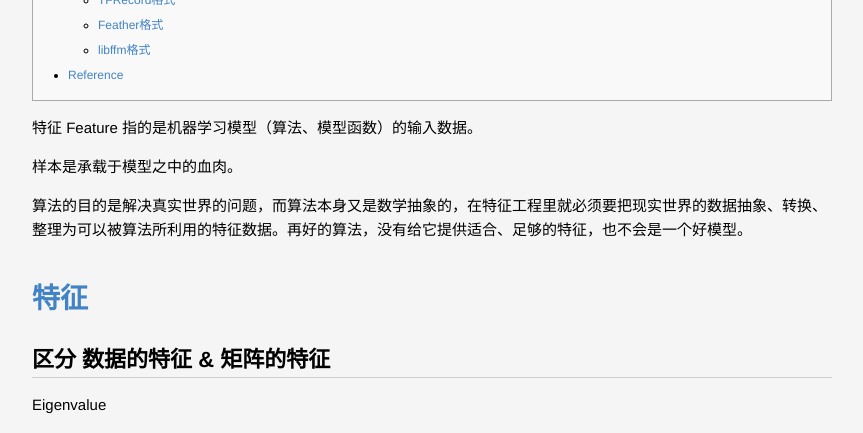
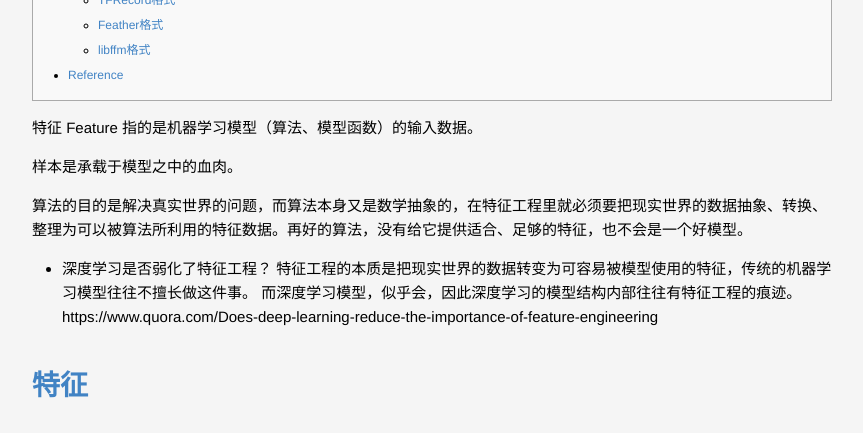
Before and after one commit to lucky521/blog, a Jekyll site: the page built from _posts/ml/2018-04-18-feature-engineering.markdown, in a window 1280 px wide and 900 px high, scrolled down 1422 px, cut to the strip 0-433 px from the top of the window. Shown: the whole strip, without its empty margins (208-1071 px from the left). Built offline with Jekyll 4.4.1, drawn with Linux system fonts in a browser that asks for light colours.

Commit message:
Update 2018-04-18-feature-engineering.markdown

```diff
--- a/_posts/ml/2018-04-18-feature-engineering.markdown
+++ b/_posts/ml/2018-04-18-feature-engineering.markdown
@@ -10,6 +10,11 @@ layout: post
 样本是承载于模型之中的血肉。
 
 算法的目的是解决真实世界的问题，而算法本身又是数学抽象的，在特征工程里就必须要把现实世界的数据抽象、转换、整理为可以被算法所利用的特征数据。再好的算法，没有给它提供适合、足够的特征，也不会是一个好模型。
+
+* 深度学习是否弱化了特征工程？
+特征工程的本质是把现实世界的数据转变为可容易被模型使用的特征，传统的机器学习模型往往不擅长做这件事。
+而深度学习模型，似乎会，因此深度学习的模型结构内部往往有特征工程的痕迹。
+https://www.quora.com/Does-deep-learning-reduce-the-importance-of-feature-engineering
 
 
 # 特征
@@ -97,7 +102,6 @@ z = (x-μ)/σ.
 
 x = (2x - max - min)/(max - min).
 线性放缩到[-1,1]
-
 
 在sklearn中对应的方法是preprocessing.MinMaxScaler
 
```
